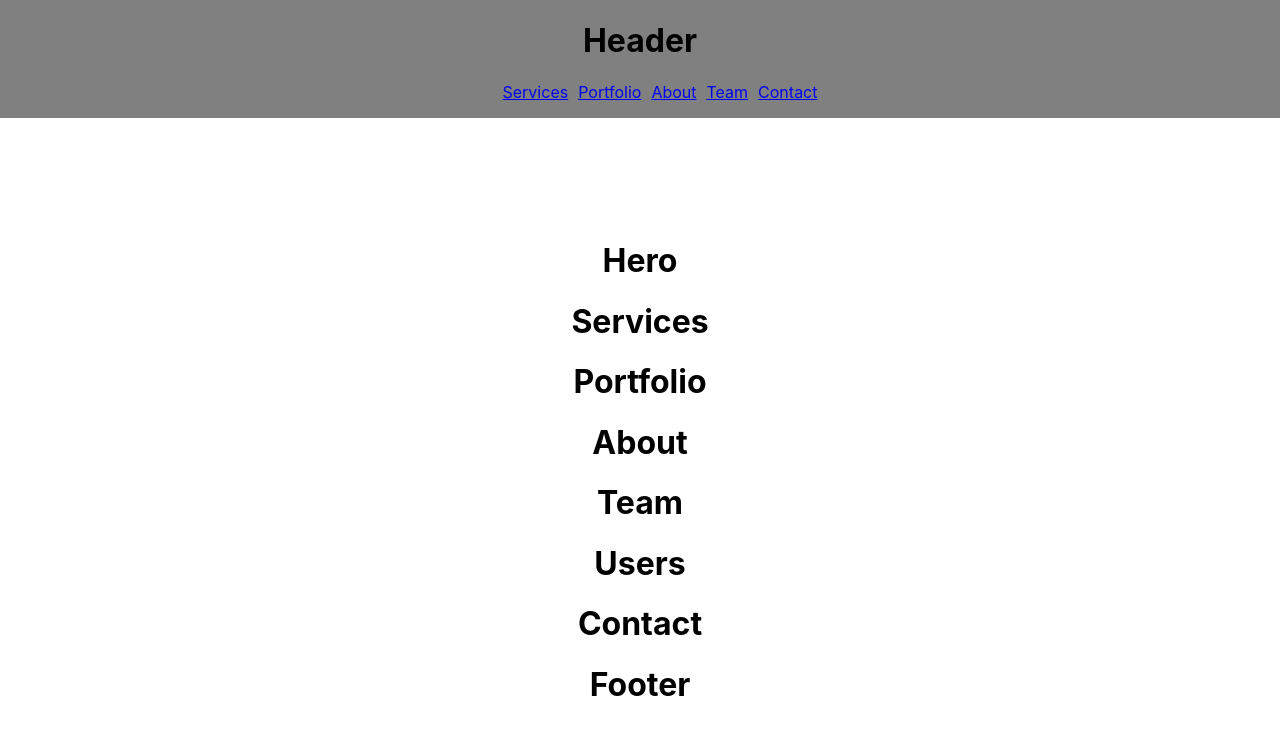
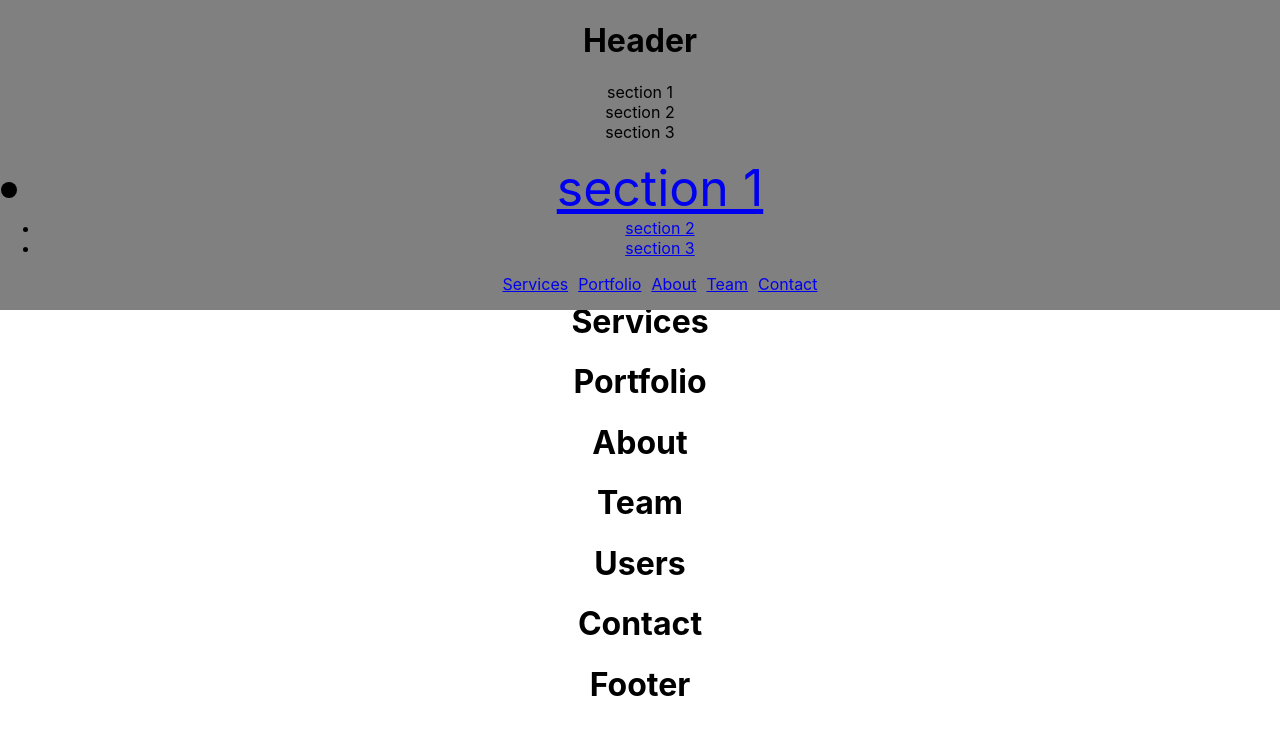
Before and after one commit to lacyjpr/agency, a React (Create React App) app: page / in a window 1280 px wide. Shown: the top 734 px of the page. Built offline with nearby package versions, Linux system fonts and the light colour scheme.

Commit message:
Add react-scrollspy example code

```diff
--- a/src/Components/Header/Header.js
+++ b/src/Components/Header/Header.js
@@ -1,4 +1,5 @@
 import React, { useState, useEffect } from 'react';
+//import ScrollspyNav from './ScrollspyNav';
 import Scrollspy from 'react-scrollspy';
 import './Header.scss';
 
@@ -33,8 +34,30 @@ const Header = () => {
   };
 
   return (
+    <div>
       <div className='Header'>
         <h1>Header</h1>
+        <div>
+          <section id='section-1'>section 1</section>
+          <section id='section-2'>section 2</section>
+          <section id='section-3'>section 3</section>
+        </div>
+
+        <Scrollspy
+          items={['section-1', 'section-2', 'section-3']}
+          currentClassName='is-current'
+        >
+          <li>
+            <a href='#section-1'>section 1</a>
+          </li>
+          <li>
+            <a href='#section-2'>section 2</a>
+          </li>
+          <li>
+            <a href='#section-3'>section 3</a>
+          </li>
+        </Scrollspy>
+
         <div className='Header__menu' onClick={navToggle}>
           ☰
         </div>
@@ -56,6 +79,7 @@ const Header = () => {
           </li>
         </ul>
       </div>
+    </div>
   );
 };
 
--- a/src/Components/Header/Header.scss
+++ b/src/Components/Header/Header.scss
@@ -1,3 +1,7 @@
+.is-current {
+  font-size: 50px;
+}
+
 .Header {
   text-align: center;
   position: fixed;
```
Lines whose indentation alone changed are shown as unchanged.
